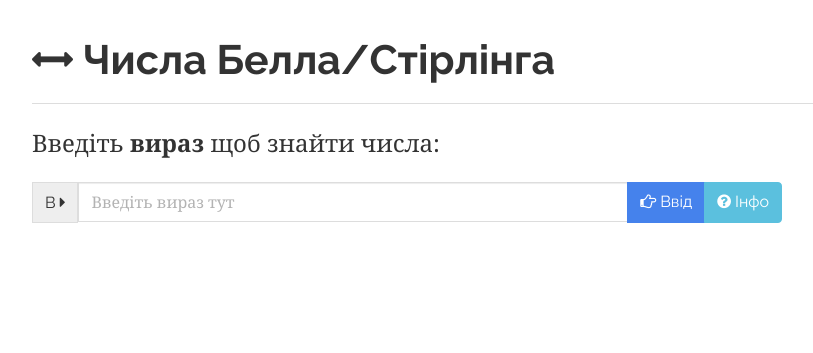
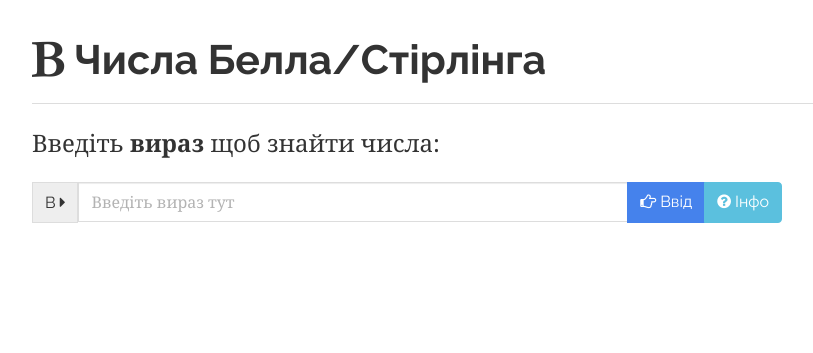
Before and after one commit to marianpetruk/Discrete_Math_project, a Flask app: template templates/pages/placeholder.bell_stirling_numbers_uk.html in a window 1280 px wide. Shown: the part 67-420 px from the top of the page, without its empty margins (38-851 px from the left). Run offline with Flask 2, Linux system fonts and the light colour scheme; the template is opened without the code that fills it, so the values that code supplies are empty; some libraries are stand-ins or nearby versions.

Commit message:
Update placeholder.bell_stirling_numbers_uk.html

```diff
--- a/templates/pages/placeholder.bell_stirling_numbers_uk.html
+++ b/templates/pages/placeholder.bell_stirling_numbers_uk.html
@@ -1,6 +1,6 @@
 {% extends 'layouts/main.html' %} {% block title %}Bell\Stirling numbers{% endblock %} {% block content %}
 <div class="page-header">
-   <h1><i class="fa fa-arrows-h" aria-hidden="true"></i>  Числа Белла/Стірлінга</h1>
+   <h1><i class="fa fa-bold" aria-hidden="true"></i>  Числа Белла/Стірлінга</h1>
 </div>
 <div class="row">
 <div class="col-md-8">
```
